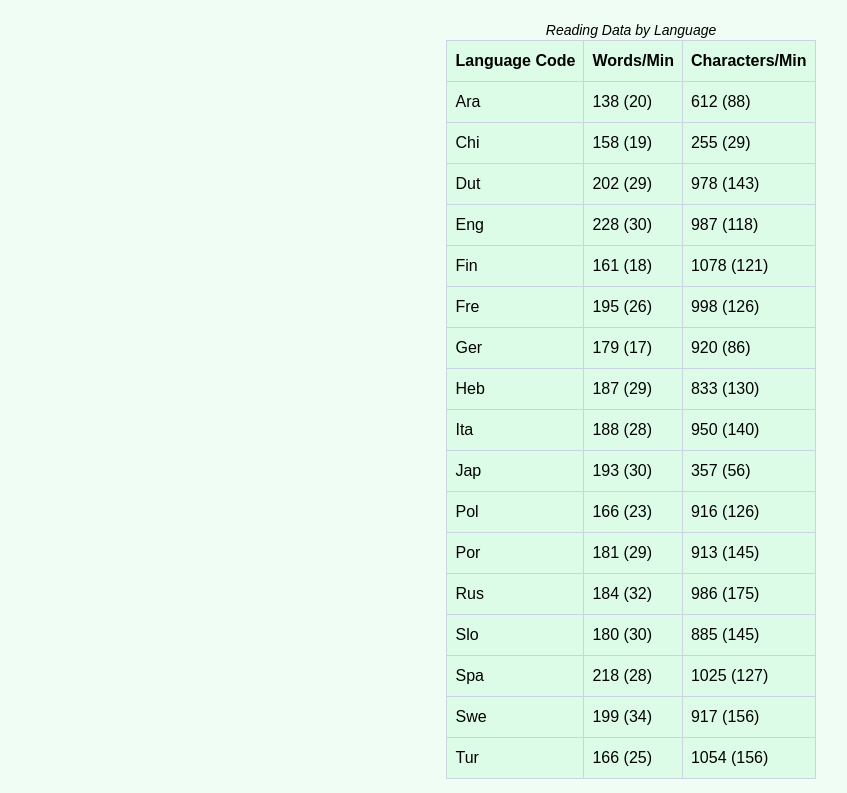
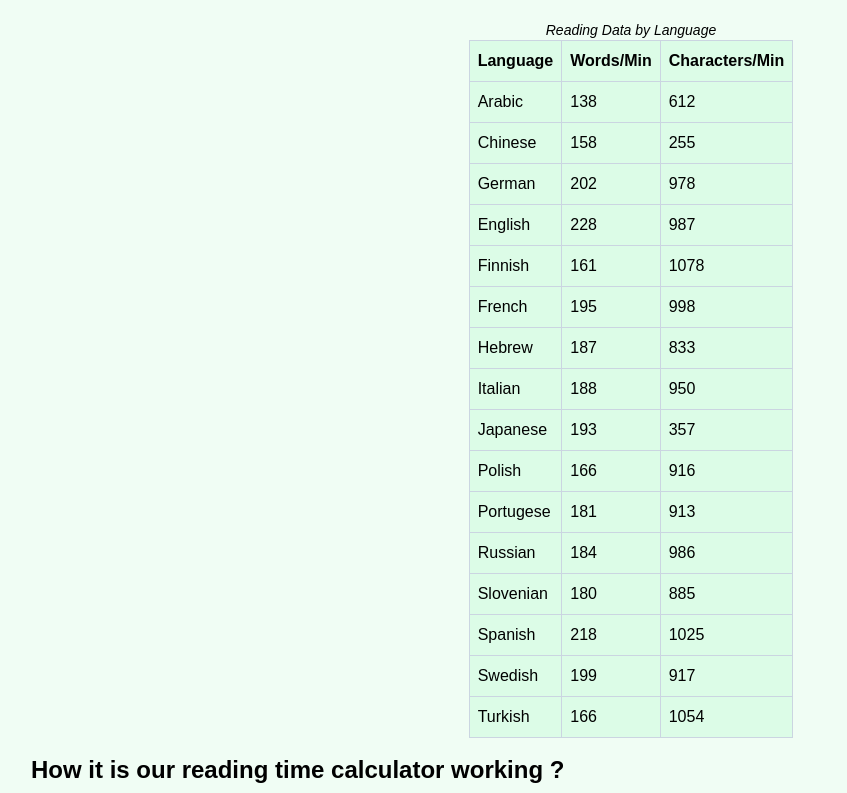
Before and after one commit to DraganP1996/timetoread, a Next.js app: page / in a window 1280 px wide. Shown: the part 720-1513 px from the top of the page, without its empty margins (9-856 px from the left). Built offline with nearby package versions, Linux system fonts and the light colour scheme.

Commit message:
Implementation of reading time calculation:

```diff
--- a/components/introdution.tsx
+++ b/components/introdution.tsx
@@ -14,7 +14,7 @@ export default function Introdution() {
         {" "}
         Some accademic studies (you can take a look to the linked resourced at the end of the
         article if you want to read more details) are suggesting an average reading speed of 184 ±
-        29 WPM (words per minute). Below, you can find the specific reading speed for 17 different
+        29 WPM (words per minute). Below, you can find the specific reading speed for 16 different
         languages:
       </p>
       <div className="flex justify-center p-4">
@@ -22,96 +22,91 @@ export default function Introdution() {
           <caption className="italic text-sm font-extralight">Reading Data by Language</caption>
           <thead>
             <tr>
-              <th className="p-2 border border-collapse border-slate-300">Language Code</th>
+              <th className="p-2 border border-collapse border-slate-300">Language</th>
               <th className="p-2 border border-collapse border-slate-300">Words/Min</th>
               <th className="p-2 border border-collapse border-slate-300">Characters/Min</th>
             </tr>
           </thead>
           <tbody>
             <tr>
-              <td className="p-2 border border-collapse border-slate-300">Ara</td>
-              <td className="p-2 border border-collapse border-slate-300">138 (20)</td>
-              <td className="p-2 border border-collapse border-slate-300">612 (88)</td>
+              <td className="p-2 border border-collapse border-slate-300">Arabic</td>
+              <td className="p-2 border border-collapse border-slate-300">138</td>
+              <td className="p-2 border border-collapse border-slate-300">612</td>
             </tr>
             <tr>
-              <td className="p-2 border border-collapse border-slate-300">Chi</td>
-              <td className="p-2 border border-collapse border-slate-300">158 (19)</td>
-              <td className="p-2 border border-collapse border-slate-300">255 (29)</td>
+              <td className="p-2 border border-collapse border-slate-300">Chinese</td>
+              <td className="p-2 border border-collapse border-slate-300">158</td>
+              <td className="p-2 border border-collapse border-slate-300">255</td>
             </tr>
             <tr>
-              <td className="p-2  border border-collapse border-slate-300">Dut</td>
-              <td className="p-2 border border-collapse border-slate-300">202 (29)</td>
-              <td className="p-2 border border-collapse border-slate-300">978 (143)</td>
+              <td className="p-2  border border-collapse border-slate-300">German</td>
+              <td className="p-2 border border-collapse border-slate-300">202</td>
+              <td className="p-2 border border-collapse border-slate-300">978</td>
             </tr>
             <tr>
-              <td className="p-2 border border-collapse border-slate-300">Eng</td>
-              <td className="p-2 border border-collapse border-slate-300">228 (30)</td>
-              <td className="p-2 border border-collapse border-slate-300">987 (118)</td>
+              <td className="p-2 border border-collapse border-slate-300">English</td>
+              <td className="p-2 border border-collapse border-slate-300">228</td>
+              <td className="p-2 border border-collapse border-slate-300">987</td>
             </tr>
             <tr>
-              <td className="p-2 border border-collapse border-slate-300">Fin</td>
-              <td className="p-2 border border-collapse border-slate-300">161 (18)</td>
-              <td className="p-2 border border-collapse border-slate-300">1078 (121)</td>
+              <td className="p-2 border border-collapse border-slate-300">Finnish </td>
+              <td className="p-2 border border-collapse border-slate-300">161</td>
+              <td className="p-2 border border-collapse border-slate-300">1078</td>
             </tr>
             <tr>
-              <td className="p-2 border border-collapse border-slate-300">Fre</td>
-              <td className="p-2 border border-collapse border-slate-300">195 (26)</td>
-              <td className="p-2 border border-collapse border-slate-300">998 (126)</td>
+              <td className="p-2 border border-collapse border-slate-300">French </td>
+              <td className="p-2 border border-collapse border-slate-300">195</td>
+              <td className="p-2 border border-collapse border-slate-300">998</td>
             </tr>
             <tr>
-              <td className="p-2 border border-collapse border-slate-300">Ger</td>
-              <td className="p-2 border border-collapse border-slate-300">179 (17)</td>
-              <td className="p-2 border border-collapse border-slate-300">920 (86)</td>
+              <td className="p-2 border border-collapse border-slate-300">Hebrew</td>
+              <td className="p-2 border border-collapse border-slate-300">187</td>
+              <td className="p-2 border border-collapse border-slate-300">833</td>
             </tr>
             <tr>
-              <td className="p-2 border border-collapse border-slate-300">Heb</td>
-              <td className="p-2 border border-collapse border-slate-300">187 (29)</td>
-              <td className="p-2 border border-collapse border-slate-300">833 (130)</td>
+              <td className="p-2 border border-collapse border-slate-300">Italian</td>
+              <td className="p-2 border border-collapse border-slate-300">188</td>
+              <td className="p-2 border border-collapse border-slate-300">950</td>
             </tr>
             <tr>
-              <td className="p-2 border border-collapse border-slate-300">Ita</td>
-              <td className="p-2 border border-collapse border-slate-300">188 (28)</td>
-              <td className="p-2 border border-collapse border-slate-300">950 (140)</td>
+              <td className="p-2 border border-collapse border-slate-300">Japanese</td>
+              <td className="p-2 border border-collapse border-slate-300">193</td>
+              <td className="p-2 border border-collapse border-slate-300">357</td>
             </tr>
             <tr>
-              <td className="p-2 border border-collapse border-slate-300">Jap</td>
-              <td className="p-2 border border-collapse border-slate-300">193 (30)</td>
-              <td className="p-2 border border-collapse border-slate-300">357 (56)</td>
+              <td className="p-2 border border-collapse border-slate-300">Polish</td>
+              <td className="p-2 border border-collapse border-slate-300">166</td>
+              <td className="p-2 border border-collapse border-slate-300">916</td>
             </tr>
             <tr>
-              <td className="p-2 border border-collapse border-slate-300">Pol</td>
-              <td className="p-2 border border-collapse border-slate-300">166 (23)</td>
-              <td className="p-2 border border-collapse border-slate-300">916 (126)</td>
+              <td className="p-2 border border-collapse border-slate-300">Portugese</td>
+              <td className="p-2 border border-collapse border-slate-300">181</td>
+              <td className="p-2 border border-collapse border-slate-300">913</td>
             </tr>
             <tr>
-              <td className="p-2 border border-collapse border-slate-300">Por</td>
-              <td className="p-2 border border-collapse border-slate-300">181 (29)</td>
-              <td className="p-2 border border-collapse border-slate-300">913 (145)</td>
+              <td className="p-2 border border-collapse border-slate-300">Russian</td>
+              <td className="p-2 border border-collapse border-slate-300">184</td>
+              <td className="p-2 border border-collapse border-slate-300">986</td>
             </tr>
             <tr>
-              <td className="p-2 border border-collapse border-slate-300">Rus</td>
-              <td className="p-2 border border-collapse border-slate-300">184 (32)</td>
-              <td className="p-2 border border-collapse border-slate-300">986 (175)</td>
+              <td className="p-2 border border-collapse border-slate-300">Slovenian</td>
+              <td className="p-2 border border-collapse border-slate-300">180</td>
+              <td className="p-2 border border-collapse border-slate-300">885</td>
             </tr>
             <tr>
-              <td className="p-2 border border-collapse border-slate-300">Slo</td>
-              <td className="p-2 border border-collapse border-slate-300">180 (30)</td>
-              <td className="p-2 border border-collapse border-slate-300">885 (145)</td>
+              <td className="p-2 border border-collapse border-slate-300">Spanish</td>
+              <td className="p-2 border border-collapse border-slate-300">218</td>
+              <td className="p-2 border border-collapse border-slate-300">1025</td>
             </tr>
             <tr>
-              <td className="p-2 border border-collapse border-slate-300">Spa</td>
-              <td className="p-2 border border-collapse border-slate-300">218 (28)</td>
-              <td className="p-2 border border-collapse border-slate-300">1025 (127)</td>
+              <td className="p-2 border border-collapse border-slate-300">Swedish</td>
+              <td className="p-2 border border-collapse border-slate-300">199</td>
+              <td className="p-2 border border-collapse border-slate-300">917</td>
             </tr>
             <tr>
-              <td className="p-2 border border-collapse border-slate-300">Swe</td>
-              <td className="p-2 border border-collapse border-slate-300">199 (34)</td>
-              <td className="p-2 border border-collapse border-slate-300">917 (156)</td>
-            </tr>
-            <tr>
-              <td className="p-2 border border-collapse border-slate-300">Tur</td>
-              <td className="p-2 border border-collapse border-slate-300">166 (25)</td>
-              <td className="p-2 border border-collapse border-slate-300">1054 (156)</td>
+              <td className="p-2 border border-collapse border-slate-300">Turkish</td>
+              <td className="p-2 border border-collapse border-slate-300">166</td>
+              <td className="p-2 border border-collapse border-slate-300">1054</td>
             </tr>
           </tbody>
         </table>
--- /dev/null
+++ b/helpers/duration-formatter.ts
@@ -0,0 +1,17 @@
+import { intervalToDuration } from "date-fns";
+
+export const formatDuration = (numberOfMinutes: number): string => {
+  const now = new Date(0);
+  const future = new Date(now.getTime() + (numberOfMinutes || 0) * 60 * 1000);
+  const duration = intervalToDuration({ start: now, end: future });
+
+  const parts = [];
+  if (duration.days) parts.push(`${duration.days} d`);
+  if (duration.hours) parts.push(`${duration.hours} h`);
+  if (duration.minutes) parts.push(`${duration.minutes} min`);
+  if (duration.seconds) parts.push(`${duration.seconds} sec`);
+
+  const formattedDuration = parts.join(", ");
+
+  return formattedDuration;
+};
--- /dev/null
+++ b/helpers/lang-codes.ts
@@ -0,0 +1,42 @@
+export enum LanguageCodes {
+  German = "deu",
+  Arabic = "arb",
+  Chinese = "cmn",
+  Russian = "rus",
+  English = "eng",
+  Finnish = "fin",
+  French = "fra",
+  Hebrew = "heb",
+  Italian = "ita",
+  Japanese = "jpn",
+  Polish = "pol",
+  Portugese = "por",
+  Slovenian = "slv",
+  Spanish = "spa",
+  Swedish = "swe",
+  Turkish = "tur",
+}
+
+/**
+ * WPM for specific languages according to accademic data
+ */
+export const LanguageWPM: { [key: string]: number } = {
+  deu: 202,
+  arb: 138,
+  cmn: 158,
+  eng: 228,
+  fin: 161,
+  fra: 195,
+  heb: 187,
+  ita: 188,
+  jpn: 193,
+  pol: 166,
+  por: 181,
+  rus: 184,
+  slv: 180,
+  spa: 218,
+  swe: 199,
+  tur: 166,
+};
+
+export const AVERAGE_WPM_FOR_UKNOWN_LANGUAGES = 184;
```
Also changed, not shown: components/textarea.tsx (+32 -5 lines), package.json (+8 -6 lines), 1 other file (tests, documents, lock files or other folders).
